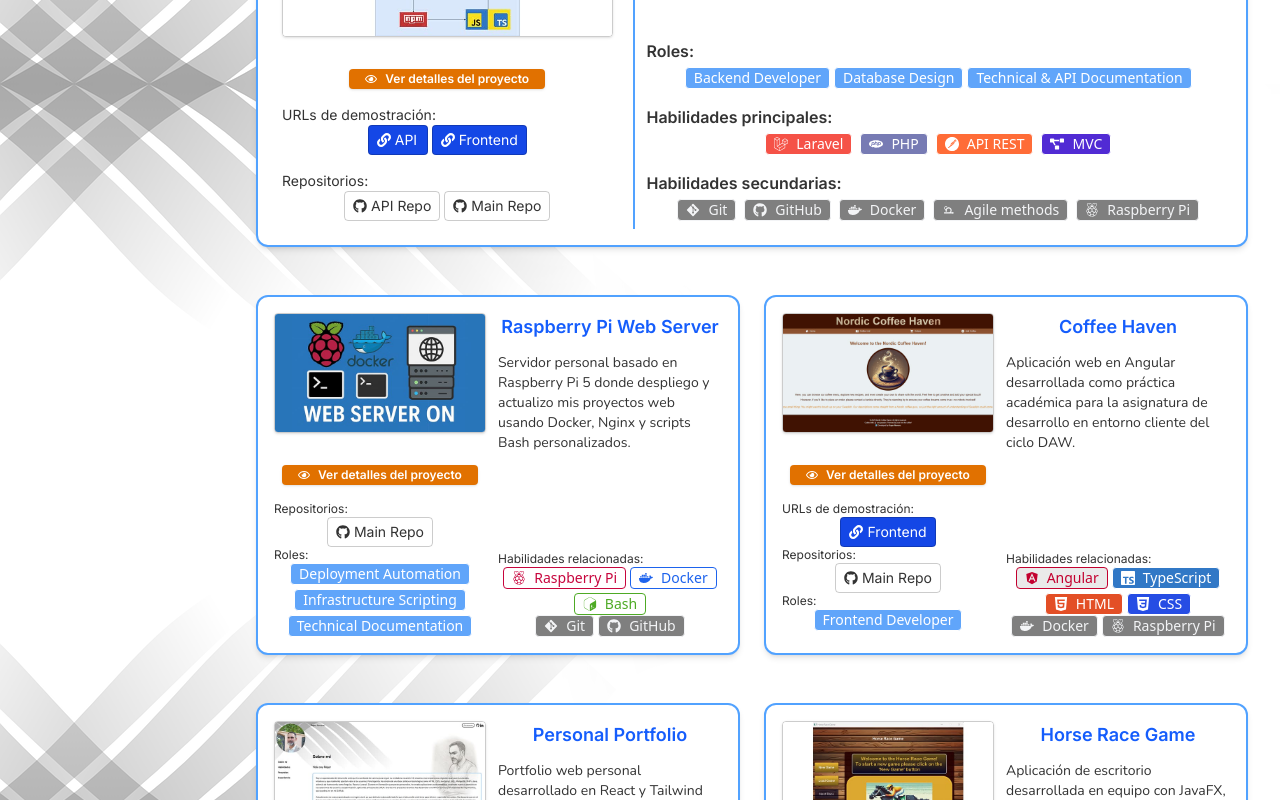
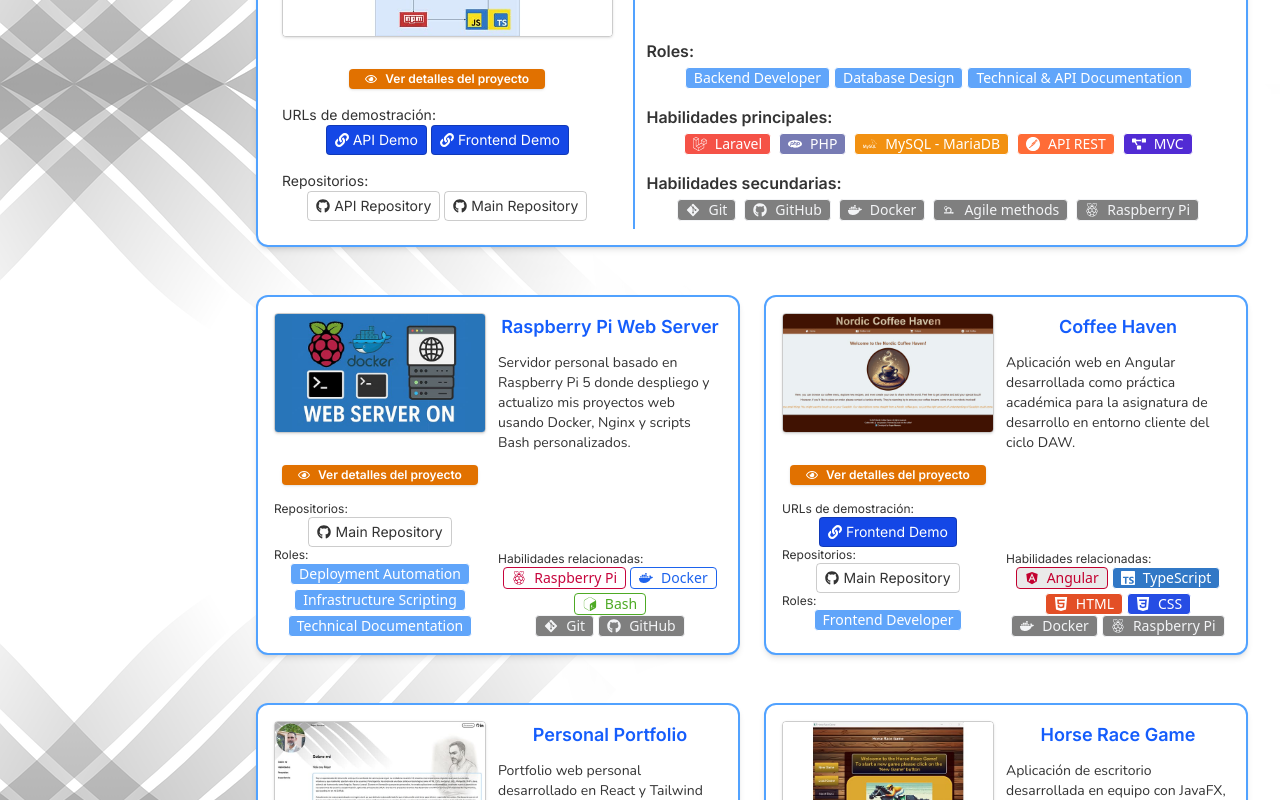
Before and after one commit to Roger486/roger-portfolio, a React (Vite) app: page / in a window 1280 px wide. Shown: the part 2940-3740 px from the top of the page. Built offline with nearby package versions, Linux system fonts and the light colour scheme.

Commit message:
style: redesign ProjectModal with new layout, centered buttons, tech badges, roles and links

```diff
--- a/src/core/data/hard-skill-list.js
+++ b/src/core/data/hard-skill-list.js
@@ -123,7 +123,7 @@ export const hardSkills = [
     categoryIcon: HiOutlineDatabase,
     skills: [
       {
-        key: "sql",
+        key: "mysql",
         name: "MySQL - MariaDB",
         icon: SiMysql,
         color: "#FFFFFF",
--- a/src/core/data/project-list.js
+++ b/src/core/data/project-list.js
@@ -3,15 +3,15 @@ export const projects = [
     key: 'hostcontrol',
     name: 'HostControl',
     roles: ['Backend Developer', 'Database Design', 'Technical & API Documentation'],
-    mainSkillsKeys: ['laravel', 'php', 'api-rest', 'mvc'],
+    mainSkillsKeys: ['laravel', 'php', 'mysql', 'api-rest', 'mvc'],
     secondarySkillsKeys: ['git', 'github', 'docker', 'agile', 'raspi'],
     repoUrls: [
-      { url: 'https://github.com/Roger486/HostControl/tree/main/backend', label: 'API Repo', destination: 'github' },
-      { url: 'https://github.com/Roger486/HostControl', label: 'Main Repo', destination: 'github' }
+      { url: 'https://github.com/Roger486/HostControl/tree/main/backend', label: 'API Repository', destination: 'github' },
+      { url: 'https://github.com/Roger486/HostControl', label: 'Main Repository', destination: 'github' }
     ],
     demoUrls: [
-      { url: 'https://hostcontrol-api.rogerdev.xyz/api/accommodations', label: 'API', destination: 'default' },
-      { url: 'https://hostcontrol-vicentedev.rogerdev.xyz/', label: 'Frontend', destination: 'default' }
+      { url: 'https://hostcontrol-api.rogerdev.xyz/api/accommodations', label: 'API Demo', destination: 'default' },
+      { url: 'https://hostcontrol-vicentedev.rogerdev.xyz/', label: 'Frontend Demo', destination: 'default' }
     ],
     images: [
       {
@@ -54,7 +54,7 @@ export const projects = [
     mainSkillsKeys: ['raspi', 'docker', 'bash'],
     secondarySkillsKeys: ['git', 'github'],
     repoUrls: [
-      { url: 'https://github.com/Roger486/raspi-server', label: 'Main Repo', destination: 'github' }
+      { url: 'https://github.com/Roger486/raspi-server', label: 'Main Repository', destination: 'github' }
     ],
     demoUrls: [],
     images: [
@@ -92,10 +92,10 @@ export const projects = [
     mainSkillsKeys: ['angular', 'typescript', 'html', 'css'],
     secondarySkillsKeys: ['docker', 'raspi'],
     repoUrls: [
-      { url: 'https://github.com/Roger486/CoffeeHaven-Angular', label: 'Main Repo', destination: 'github' }
+      { url: 'https://github.com/Roger486/CoffeeHaven-Angular', label: 'Main Repository', destination: 'github' }
     ],
     demoUrls: [
-      { url: 'https://coffee-haven.rogerdev.xyz/', label: 'Frontend', destination: 'default' }
+      { url: 'https://coffee-haven.rogerdev.xyz/', label: 'Frontend Demo', destination: 'default' }
     ],
     images: [
       {
@@ -132,10 +132,10 @@ export const projects = [
     mainSkillsKeys: ['react', 'javascript', 'tailwind', 'html', 'css'],
     secondarySkillsKeys: ['git', 'github', 'docker', 'raspi'],
     repoUrls: [
-      { url: 'https://github.com/Roger486/roger-portfolio', label: 'Main Repo', destination: 'github' }
+      { url: 'https://github.com/Roger486/roger-portfolio', label: 'Main Repository', destination: 'github' }
     ],
     demoUrls: [
-      { url: 'https://roger-portfolio.rogerdev.xyz/', label: 'Frontend', destination: 'default' }
+      { url: 'https://roger-portfolio.rogerdev.xyz/', label: 'Frontend Demo', destination: 'default' }
     ],
     images: [
       {
@@ -157,13 +157,13 @@ export const projects = [
     key: 'horse-race-game',
     name: 'Horse Race Game',
     roles: ['Fullstack Developer'],
-    mainSkillsKeys: ['java', 'javafx','css' , 'mvc', 'sql'],
+    mainSkillsKeys: ['java', 'javafx','css' , 'mvc', 'mysql'],
     secondarySkillsKeys: ['agile', 'git', 'github'],
     repoUrls: [
-      { url: 'https://github.com/Roger486/HorseRaceGame', label: 'Main Repo', destination: 'github' }
+      { url: 'https://github.com/Roger486/HorseRaceGame', label: 'Main Repository', destination: 'github' }
     ],
     demoUrls: [
-      { url: 'https://www.youtube.com/watch?v=TkPmkwNKTX4', label: 'Video', destination: 'youtube' }
+      { url: 'https://www.youtube.com/watch?v=TkPmkwNKTX4', label: 'Youtube Demo', destination: 'youtube' }
     ],
     images: [
       {
--- a/src/features/projects/components/ProjectModal.jsx
+++ b/src/features/projects/components/ProjectModal.jsx
@@ -2,8 +2,15 @@ import { ImCross } from "react-icons/im";
 import ImageGallery from "./ImageGallery";
 import { useLanguage } from "../../../core/context/LanguageContext";
 import { useEffect } from "react";
-import { lockBodyScroll, unlockBodyScroll } from "../../../core/utils/lockbodyscroll";
+import {
+  lockBodyScroll,
+  unlockBodyScroll,
+} from "../../../core/utils/lockbodyscroll";
 import { createPortal } from "react-dom";
+import {
+  renderExternalLinkButtons,
+  renderProjectBadges,
+} from "../utils/renderProjectElements";
 
 export default function ProjectModal({ project, onClose }) {
   const { t } = useLanguage();
@@ -24,7 +31,7 @@ export default function ProjectModal({ project, onClose }) {
       onClick={onClose}
     >
       <div
-        className="bg-white p-6 rounded-lg max-w-4xl w-full max-h-[90vh] overflow-y-auto relative"
+        className="bg-white p-6 rounded-lg max-w-4xl w-full max-h-[90vh] overflow-y-auto relative scroll-smooth"
         // This avoids the onClick={onClose} on parent div to be triggered when cliking inside this div
         onClick={(e) => e.stopPropagation()}
       >
@@ -37,15 +44,63 @@ export default function ProjectModal({ project, onClose }) {
         </button>
 
         {/* div with with the modal content */}
-        <div className="mt-4">
+        <div className="mt-4 space-y-6">
           <ImageGallery images={project.images} />
 
-          <h2 className="text-2xl font-bold mb-4">{project.name}</h2>
+          <h2 className="
+            text-2xl font-bold mb-4 text-center text-gray-800
+            after:flex after:h-1 after:bg-blue-600 after:mt-3
+            before:flex before:h-1 before:bg-blue-600 before:mb-3
+            ">
+            {project.name}
+          </h2>
 
-          <p className="text-gray-900 mb-4">
+          {/* 🔗 Enlaces visibles rápido */}
+          <div className="mb-4">
+            <h3 className="font-semibold text-sm text-blue-600 mb-4">
+              {t("projects.links")}
+            </h3>
+            <div className="flex flex-wrap gap-2 justify-center">
+              {renderExternalLinkButtons(project.demoUrls)}
+              {renderExternalLinkButtons(project.repoUrls)}
+            </div>
+          </div>
+
+          {/* 🏷️ Roles y skills */}
+          <div className="mb-6">
+            <div className="mb-3">
+              <h3 className="font-semibold text-sm text-blue-600 mb-1">
+                {t("projects.roles")}
+              </h3>
+              <div className="flex flex-wrap gap-2">
+                {renderProjectBadges(project.roles, "role")}
+              </div>
+            </div>
+
+            <div>
+              <h3 className="font-semibold text-sm text-blue-600 mb-1">
+                {t("projects.main-skills")}
+              </h3>
+              <div className="flex flex-wrap gap-2 mb-1">
+                {renderProjectBadges(project.mainSkillsKeys, "main-skill")}
+              </div>
+              <h3 className="font-semibold text-sm text-blue-600 mb-1">
+                {t("projects.secondary-skills")}
+              </h3>
+              <div className="flex flex-wrap gap-2">
+                {renderProjectBadges(
+                  project.secondarySkillsKeys,
+                  "secondary-skill"
+                )}
+              </div>
+            </div>
+          </div>
+
+          {/* 📝 Descripción técnica */}
+          <p className="text-gray-900 mb-3">
             {t(`projects.project-descriptions.${project.key}.long`)}
           </p>
-          <p className="text-gray-600 mb-4">
+          <p className="text-gray-600 italic">
             {t(`projects.project-descriptions.${project.key}.extra`)}
           </p>
         </div>
--- a/src/locales/en.json
+++ b/src/locales/en.json
@@ -55,6 +55,7 @@
   "projects": {
     "title": "Projects",
     "viewDetails": "View project details",
+    "links": "Project links",
     "demo-urls": "Demo URLs",
     "repo-urls": "Repositories",
     "roles": "Roles",
--- a/src/locales/es.json
+++ b/src/locales/es.json
@@ -55,6 +55,7 @@
   "projects": {
     "title": "Proyectos",
     "viewDetails": "Ver detalles del proyecto",
+    "links": "Enlaces al proyecto",
     "demo-urls": "URLs de demostración",
     "repo-urls": "Repositorios",
     "roles": "Roles",
```
